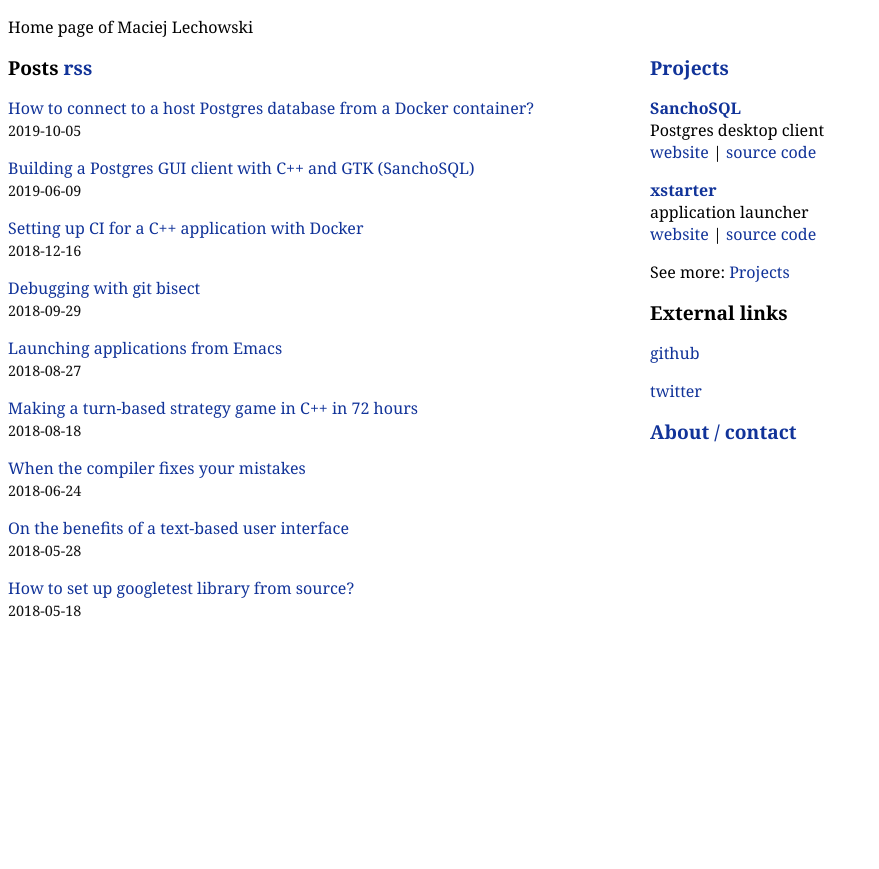
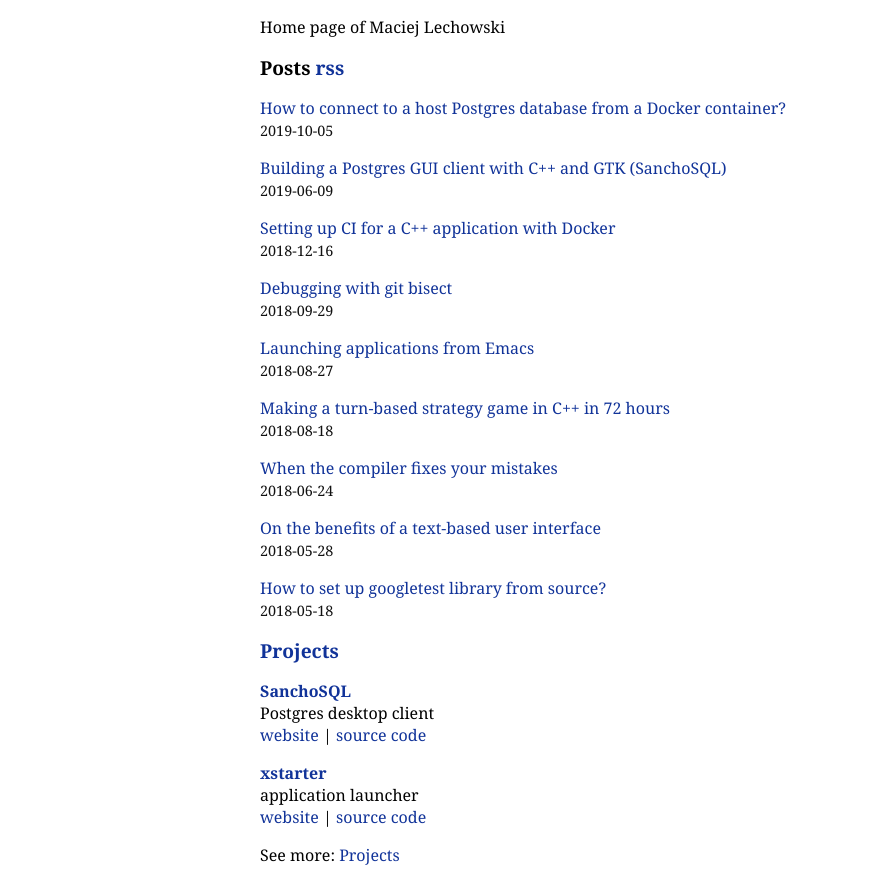
Before and after one commit to lchsk/blog, a plain HTML site: page build/index.html in a window 1280 px wide. Shown: the top 869 px of the page, without its empty margins (0-879 px from the left). Before the commit the page ends 800 px from the top, so only its background shows below. Drawn offline with Linux system fonts and the light colour scheme.

Commit message:
Simplify the main page

```diff
--- a/build/index.html
+++ b/build/index.html
@@ -20,10 +20,11 @@
     <link rel="alternate" type="application/rss+xml" href="posts.xml" />
   </head>
   <body>
-    <p>
-      Home page of Maciej Lechowski
-    </p>
-	<div class="div-float" style="width: 50%;">
+    <div class="article">
+      <p>
+        Home page of Maciej Lechowski
+      </p>
+
       <h2>Posts <a title="rss" href="posts.xml">rss</a></h2>
       <ul id="post-list">
 
@@ -55,8 +56,7 @@
 	    <span class="date">2018-05-18</span>
 
       </ul>
-	</div>
-	<div class="div-float">
+
 	  <h2><a href="projects.html" title="Projects - personal projects">Projects</a></h2>
       <ul id="post-list">
         <li>
@@ -71,14 +71,13 @@
         </li>
         <li>See more: <a href="projects.html" title="Projects - personal projects">Projects</a></li>
       </ul>
+
 	  <h2>External links</h2>
       <ul id="post-list">
         <li><a href="https://github.com/lchsk" title="lchsk github profile">github</a></li>
         <li><a href="https://twitter.com/lchsk" title="lchsk twitter profile">twitter</a></li>
       </ul>
 	  <h2><a href="about.html" title="Maciej Lechowski - contact / about">About / contact</a></h2>
-	</div>
-    <div class="div-clear">
     </div>
   </body>
 </html>
--- a/build/posts.xml
+++ b/build/posts.xml
@@ -4,7 +4,7 @@
     <link>https://lchsk.com</link>
     <description>Home page of Maciej Lechowski; blog, open source projects; c++, python, go, emacs, linux</description>
     <managingEditor> (Maciej Lechowski)</managingEditor>
-    <pubDate>Sat, 05 Oct 2019 17:40:44 +0100</pubDate>
+    <pubDate>Sun, 06 Oct 2019 10:31:59 +0100</pubDate>
     <item>
       <title>How to connect to a host Postgres database from a Docker container?</title>
       <link>https://lchsk.com/how-to-connect-to-a-host-postgres-database-from-a-docker-container.html</link>
--- a/build/static/styles.css
+++ b/build/static/styles.css
@@ -69,15 +69,6 @@ code {
 	background-color: #f9f9f9;
 }
 
-.div-float {
-	float: left;
-	margin-right: 10px;
-}
-
-.div-clear {
-	clear: both;
-}
-
 hr {
 	border: 0;
 	height: 1px;
--- a/themes/default/static/styles.css
+++ b/themes/default/static/styles.css
@@ -69,15 +69,6 @@ code {
 	background-color: #f9f9f9;
 }
 
-.div-float {
-	float: left;
-	margin-right: 10px;
-}
-
-.div-clear {
-	clear: both;
-}
-
 hr {
 	border: 0;
 	height: 1px;
```
Also changed, not shown: themes/default/index.html (+7 -8 lines).
